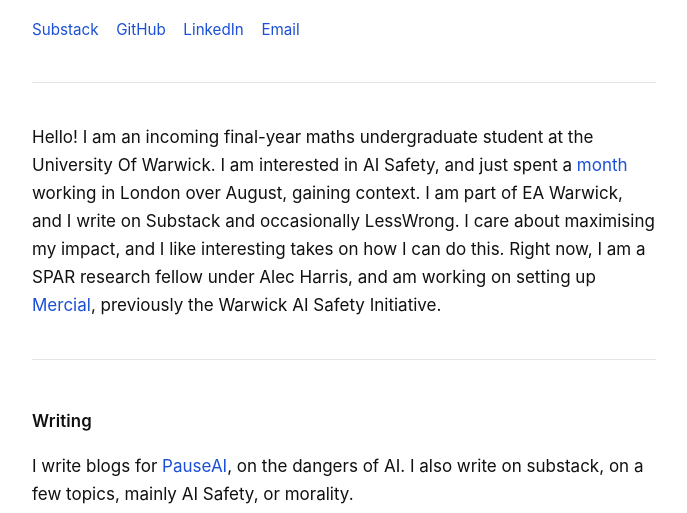
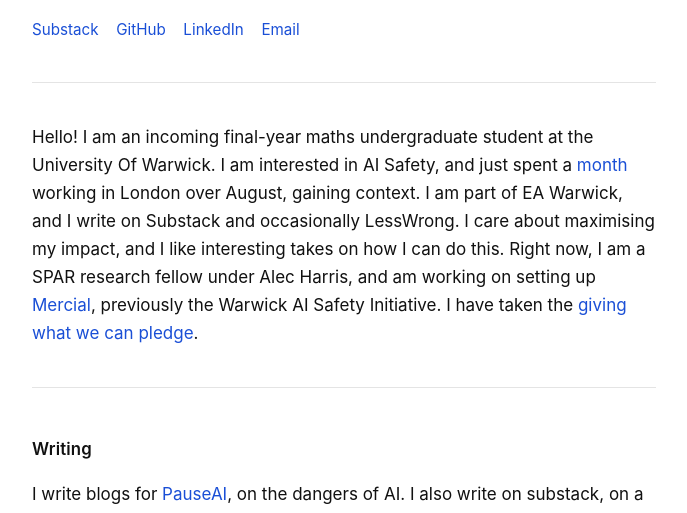
Before and after one commit to lachlandachlan450/lachlandachlan450.github.io, a plain HTML site: page index.html in a window 1280 px wide. Shown: the part 271-784 px from the top of the page, without its empty margins (296-983 px from the left). Drawn offline with Linux system fonts and the light colour scheme.

Commit message:
Update index.html

```diff
--- a/index.html
+++ b/index.html
@@ -178,7 +178,7 @@
 
   Hello! I am an incoming final-year maths undergraduate student at the University Of Warwick. I am interested in AI Safety, and just spent a <a href = "https://substack.com/@lachlandachlan/note/p-214190733?r=5lv3kr&utm_source=notes-share-action&utm_medium=web">month</a> working in London over August, gaining context. I am part of EA Warwick, and I write on Substack and occasionally LessWrong.
 
- I care about maximising my impact, and I like interesting takes on how I can do this. Right now, I am a SPAR research fellow under Alec Harris, and am working on setting up <a href = "https://mercial.uk/">Mercial</a>, previously the Warwick AI Safety Initiative.
+ I care about maximising my impact, and I like interesting takes on how I can do this. Right now, I am a SPAR research fellow under Alec Harris, and am working on setting up <a href = "https://mercial.uk/">Mercial</a>, previously the Warwick AI Safety Initiative. I have taken the <a href="https://www.givingwhatwecan.org/pledge">giving what we can pledge</a>.
 
   <hr>
 
```
